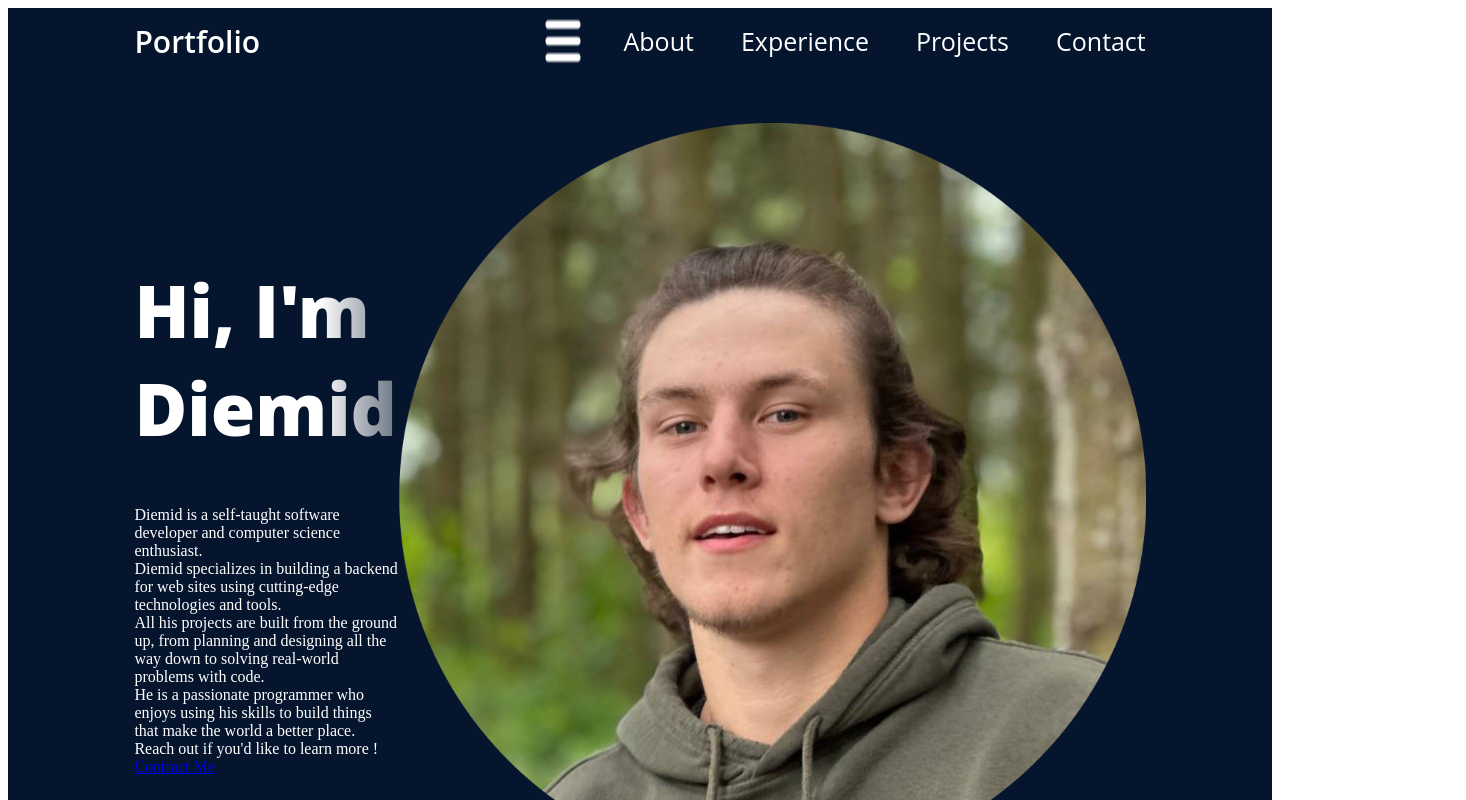
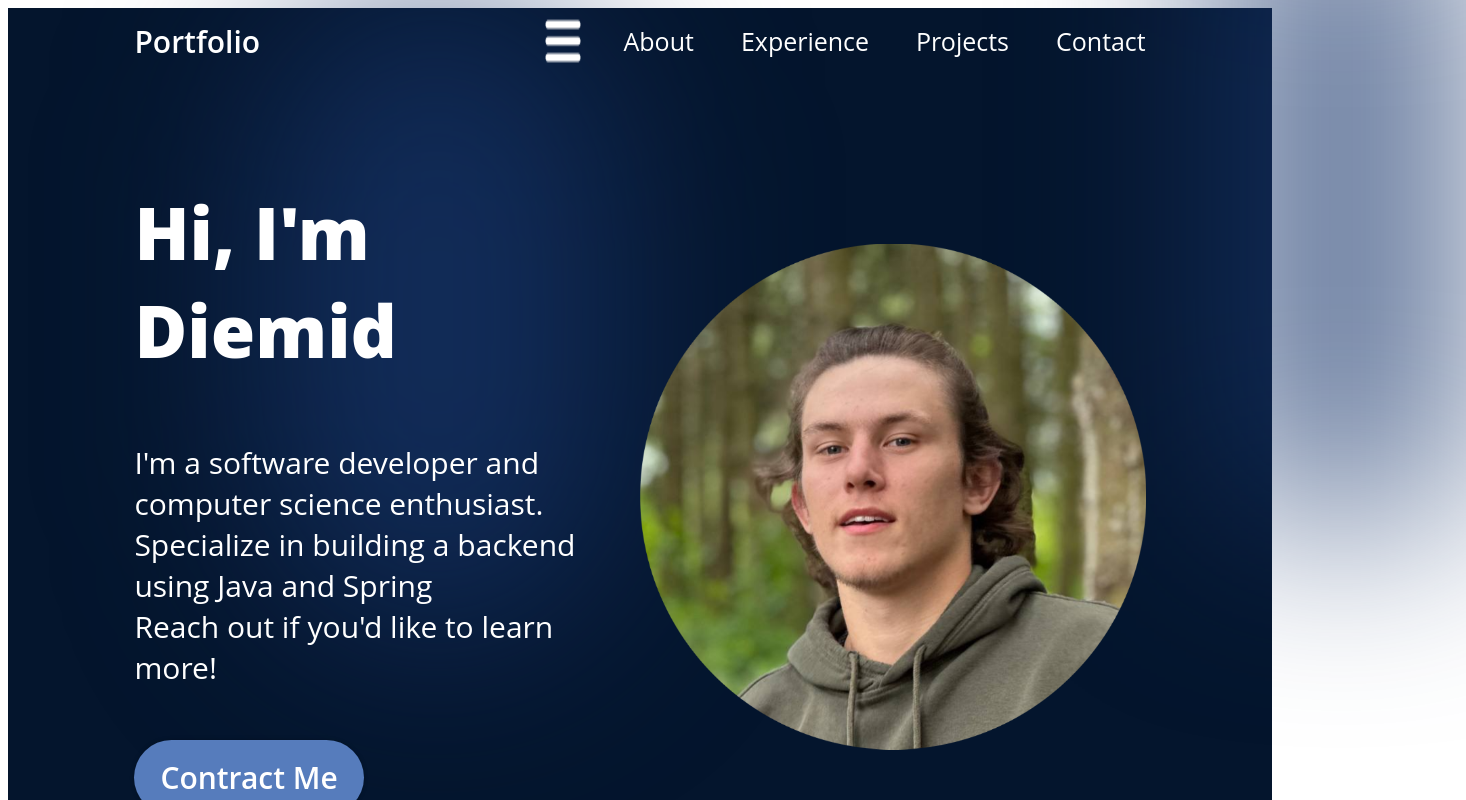
Before and after one commit to MasoNord/portfolio-website-Diemid, a React (Vite) app: page / in a window 1280 px wide. Shown: the top 800 px of the page, 1466 px wide, since content can reach past the window. Built offline with nearby package versions, Linux system fonts and the light colour scheme.

Commit message:
add some minor changes to make things look a bit cooler

```diff
--- a/src/components/hero/bio.jsx
+++ b/src/components/hero/bio.jsx
@@ -10,13 +10,11 @@ export const Bio = () => {
                 Hi, I'm Diemid
             </h1>
             <p className={styles.description}>
-                Diemid is a self-taught software developer and computer science enthusiast.<br />
-                Diemid specializes in building a backend for web sites using cutting-edge technologies and tools.<br />
-                All his projects are built from the ground up, from planning and designing all the way down to solving real-world problems with code.<br />
-                He is a passionate programmer who enjoys using his skills to build things that make the world a better place. <br />
-                Reach out if you'd like to learn more ! <br />
-                <a href='trotf233@gmail.com' className={styles.contactBtn}>Contract Me </a>
+                I'm a software developer and computer science enthusiast.<br />
+                Specialize in building a backend using Java and Spring<br />
+                Reach out if you'd like to learn more!<br />
             </p>
+            <a href='trotf233@gmail.com' className={styles.contactBtn}>Contract Me </a>
         </div>
         <img src = {myface} alt = "My face" className={styles.heroImg}/>
         <div className= {styles.topBlur}/>
--- a/src/styles/bio.module.css
+++ b/src/styles/bio.module.css
@@ -31,3 +31,82 @@
     -webkit-text-fill-color: transparent;
     -webkit-background-clip: text;
 }
+
+.description {
+    font-size: 30px;
+    font-family: var(--font-open-scans);
+    margin-bottom: 52px;
+}
+
+.contactBtn {
+    text-decoration: none;
+    background-color: var(--color-primary);
+    font-family: var(--font-open-scans);
+    color: var(--color-text);
+    border-radius: 100px;
+    font-size: 30px;
+    font-weight: 600;
+    padding: 17px 26px;
+    margin-bottom: 50px;
+    box-shadow: 0 0 4px 0 rgba(0, 0, 0, 0.25);
+}
+
+.heroImg {
+    width: 50%;
+    z-index: 1;
+    animation-name: floating;
+    animation-duration: 3s;
+    animation-iteration-count: infinite;
+    animation-timing-function: ease-in-out;
+}
+
+@keyframes floating {
+    0% {
+        transform: translate(0, 0px);
+    }
+    50% {
+        transform: translate(0, 10px);
+    }
+    100% {
+        transform: translate(0, -0px);
+
+    }
+}
+
+.topBlur {
+    position: absolute;
+    width: 50ww;
+    height: 50vw;
+    min-width: 350px;
+    min-width: 350px;
+    top: -128px;
+    left: 10vw;
+    border-radius: 764px;
+    background: rgba(25, 55, 109, 0.7);
+    filter: blur(100px);
+    z-index: 0;
+}
+
+.bottomBlur {
+    position: absolute;
+    width: 70ww;
+    height: 50vw;
+    min-width: 350px;
+    min-width: 250px;
+    top: -246px;
+    right: -25vw;
+    border: 764px;
+    background: rgba(25, 55, 109, 0.7);
+    filter: blur(100px);
+    z-index: 0;
+}
+
+@media screen and (max-width: 830px) {
+    .container {
+        flex-direction: column-reverse;
+    }
+
+    .content {
+        align-items: center;
+    }
+}
```
